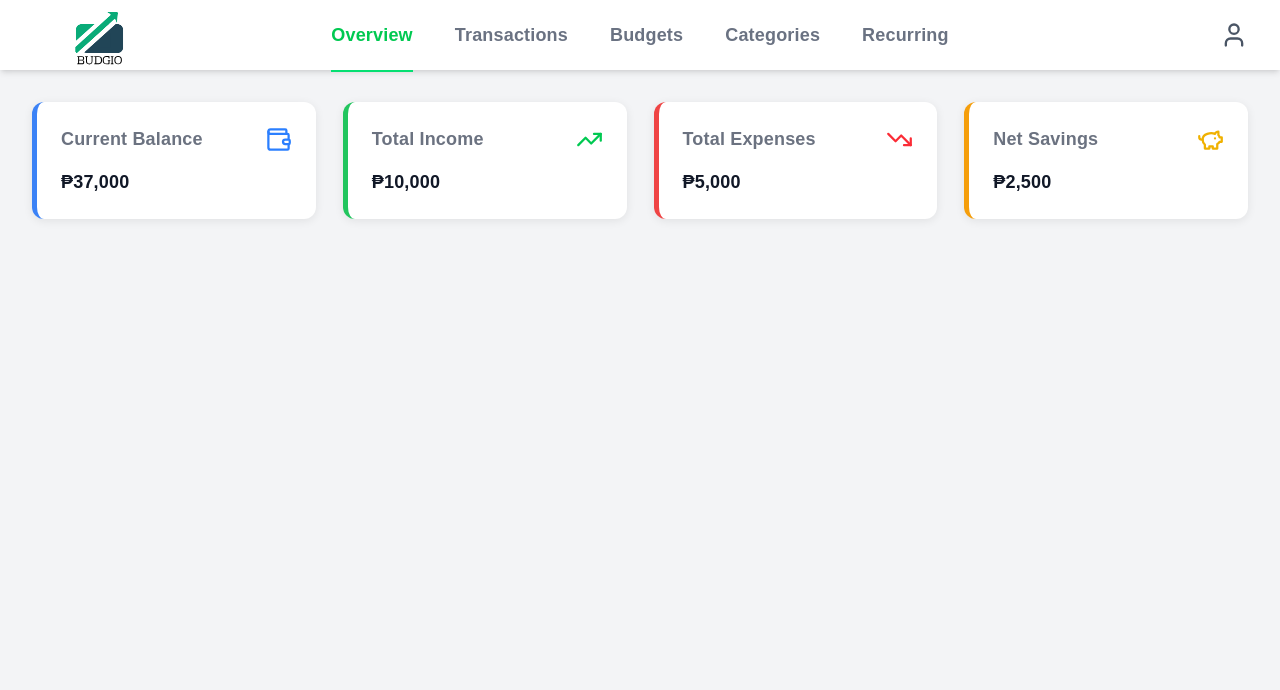
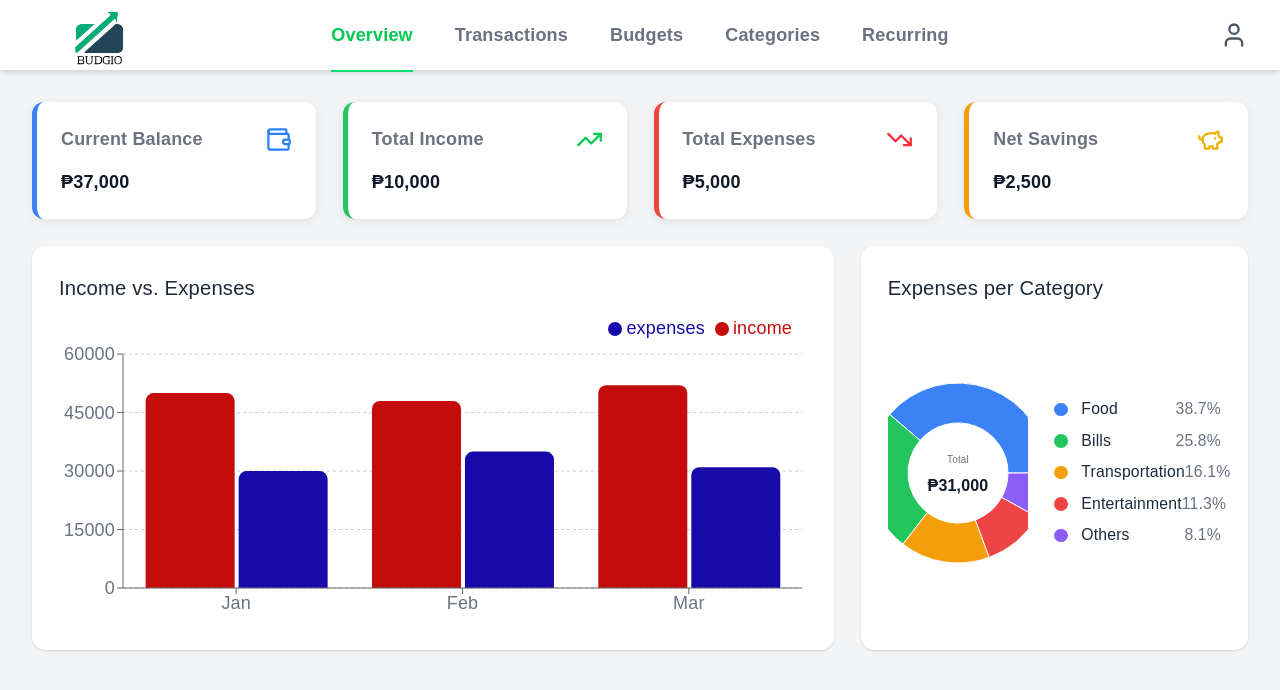
Before and after one commit to pogadoronald-ctrl/Budget-Tracker, a React (Vite) app: page / in a window 1280 px wide. Shown: the top 690 px of the page. Built offline with nearby package versions, Linux system fonts and the light colour scheme.

Commit message:
Added income vs. expenses and expenses per category chart

```diff
--- /dev/null
+++ b/src/app/components/ChartCard.jsx
@@ -0,0 +1,9 @@
+function ChartCard({children}) {
+    return(
+        <div className="w-full bg-white rounded-xl shadow-sm p-6">
+            {children}
+        </div>
+    )
+}
+
+export default ChartCard;
--- /dev/null
+++ b/src/app/components/charts/ExpensesCategoryChart.jsx
@@ -0,0 +1,133 @@
+import {
+    ResponsiveContainer,
+    PieChart,
+    Pie,
+    Cell,
+    Tooltip,
+    Label,
+} from "recharts";
+
+const data = [
+    { name: "Food", value: 12000 },
+    { name: "Bills", value: 8000 },
+    { name: "Transportation", value: 5000 },
+    { name: "Entertainment", value: 3500 },
+    { name: "Others", value: 2500 },
+];
+
+const COLORS = [
+    "#3B82F6",
+    "#22C55E",
+    "#F59E0B",
+    "#EF4444",
+    "#8B5CF6",
+];
+
+const totalSpending = data.reduce((sum, item) => sum + item.value, 0);
+
+function ExpenseCategoryChart() {
+    return (
+        <>
+            <div className="flex justify-between items-center mb-4">
+                <h2 className="text-lg">
+                    Expenses per Category
+                </h2>
+            </div>
+
+            <div className="flex flex-col lg:flex-row items-center gap-6">
+                <div className="w-full lg:w-1/2 h-[300px]">
+                    <ResponsiveContainer width="100%" height="100%">
+                        <PieChart>
+                            <Pie
+                                data={data}
+                                dataKey="value"
+                                nameKey="name"
+                                innerRadius={50}
+                                outerRadius={90}
+                            >
+                                {data.map((entry, index) => (
+                                    <Cell
+                                        key={entry.name}
+                                        fill={COLORS[index]}
+                                    />
+                                ))}
+
+                                <Label
+                                    content={({ viewBox }) => {
+                                        const { cx, cy } = viewBox;
+
+                                        return (
+                                            <g>
+                                                <text
+                                                    x={cx}
+                                                    y={cy - 10}
+                                                    textAnchor="middle"
+                                                    fill="#6B7280"
+                                                    fontSize={10}
+                                                >
+                                                    Total
+                                                </text>
+
+                                                <text
+                                                    x={cx}
+                                                    y={cy + 18}
+                                                    textAnchor="middle"
+                                                    fill="#111827"
+                                                    fontSize={16}
+                                                    fontWeight="600"
+                                                >
+                                                    ₱{totalSpending.toLocaleString()}
+                                                </text>
+                                            </g>
+                                        );
+                                    }}
+                                />
+                            </Pie>
+
+                            <Tooltip
+                                formatter={(value) =>
+                                    `₱${Number(value).toLocaleString()}`
+                                }
+                            />
+                        </PieChart>
+                    </ResponsiveContainer>
+                </div>
+
+                <div className="w-full lg:w-1/2">
+                    {data.map((item, index) => {
+                        const percentage = (
+                            (item.value / totalSpending) *
+                            100
+                        ).toFixed(1);
+
+                        return (
+                            <div
+                                key={item.name}
+                                className="flex items-center justify-between py-1 text-sm"
+                            >
+                                <div className="flex items-center gap-3">
+                                    <span
+                                        className="w-3 h-3 rounded-full"
+                                        style={{
+                                            backgroundColor: COLORS[index],
+                                        }}
+                                    />
+
+                                    <span className="text-gray-800">
+                                        {item.name}
+                                    </span>
+                                </div>
+
+                                <span className="font-medium text-gray-500">
+                                    {percentage}%
+                                </span>
+                            </div>
+                        );
+                    })}
+                </div>
+            </div>
+        </>
+    );
+}
+
+export default ExpenseCategoryChart;
--- /dev/null
+++ b/src/app/components/charts/IncomeExpenseChart.jsx
@@ -0,0 +1,49 @@
+import {
+    BarChart,
+    Bar,
+    XAxis,
+    YAxis,
+    Tooltip,
+    Legend,
+    CartesianGrid,
+    ResponsiveContainer,
+} from "recharts";
+
+function IncomeExpenseChart() {
+    const data = [
+        { month: "Jan", income: 50000, expenses: 30000 },
+        { month: "Feb", income: 48000, expenses: 35000 },
+        { month: "Mar", income: 52000, expenses: 31000 },
+    ];
+
+    return (
+        <>
+            <div className="flex justify-between items-center mb-4">
+                <h2 className="text-lg">
+                    Income vs. Expenses
+                </h2>
+
+
+            </div>
+
+            <ResponsiveContainer width="100%" height={300}>
+                <BarChart data={data} >
+                    <CartesianGrid strokeDasharray="3 3" vertical={false} />
+                    <XAxis dataKey="month" tick={{ fill: "#6B7280" }}  />
+                    <YAxis width="auto"  tick={{ fill: "#6B7280" }} />
+                    <Tooltip />
+                    <Legend
+                        verticalAlign="top"
+                        align="right"
+                        iconType="circle"
+                        wrapperStyle={{   top: "-8px", }}
+                    />
+                    <Bar dataKey="income" fill="#c40c0c" radius={[8, 8, 0, 0]}/>
+                    <Bar dataKey="expenses" fill="#170aa8" radius={[8, 8, 0, 0]} />
+                </BarChart>
+            </ResponsiveContainer>
+        </>
+    );
+}
+
+export default IncomeExpenseChart;
--- a/src/app/features/dashboard/dashboard.jsx
+++ b/src/app/features/dashboard/dashboard.jsx
@@ -5,6 +5,10 @@ import {
     LuTrendingDown,
     LuPiggyBank
 } from "react-icons/lu";
+
+import ChartCard from "../../components/ChartCard";
+import IncomeExpenseChart from "../../components/charts/IncomeExpenseChart";
+import ExpenseCategoryChart from "../../components/charts/ExpensesCategoryChart";
 
 function Dashboard() {
     return (
@@ -34,6 +38,17 @@ function Dashboard() {
                 icon={<LuPiggyBank className="text-yellow-500" />}
             />
 
+            <div className="col-span-4 grid grid-cols-3 gap-6">
+                <div className="col-span-2">
+                    <ChartCard title="Income vs. Expenses">
+                        <IncomeExpenseChart />
+                    </ChartCard>
+                </div>
+                <ChartCard title="Expenses per Category">
+                    <ExpenseCategoryChart />
+                </ChartCard>
+            </div>
+
         </div>
     );
 }
```
